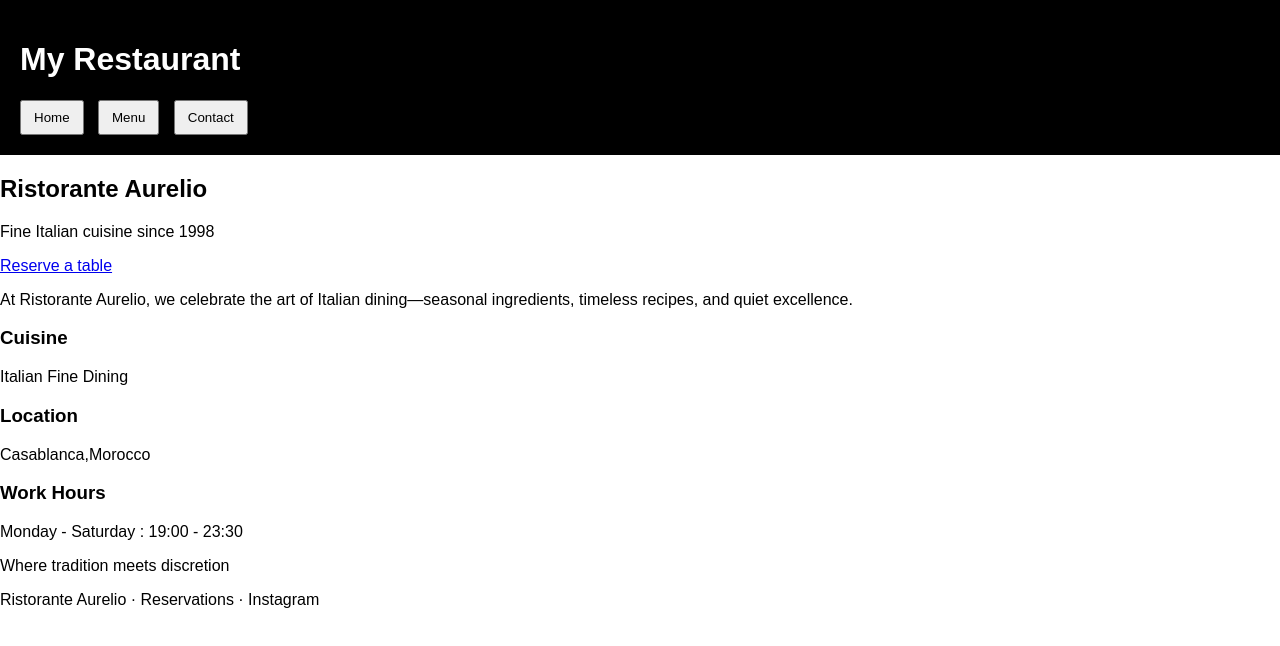
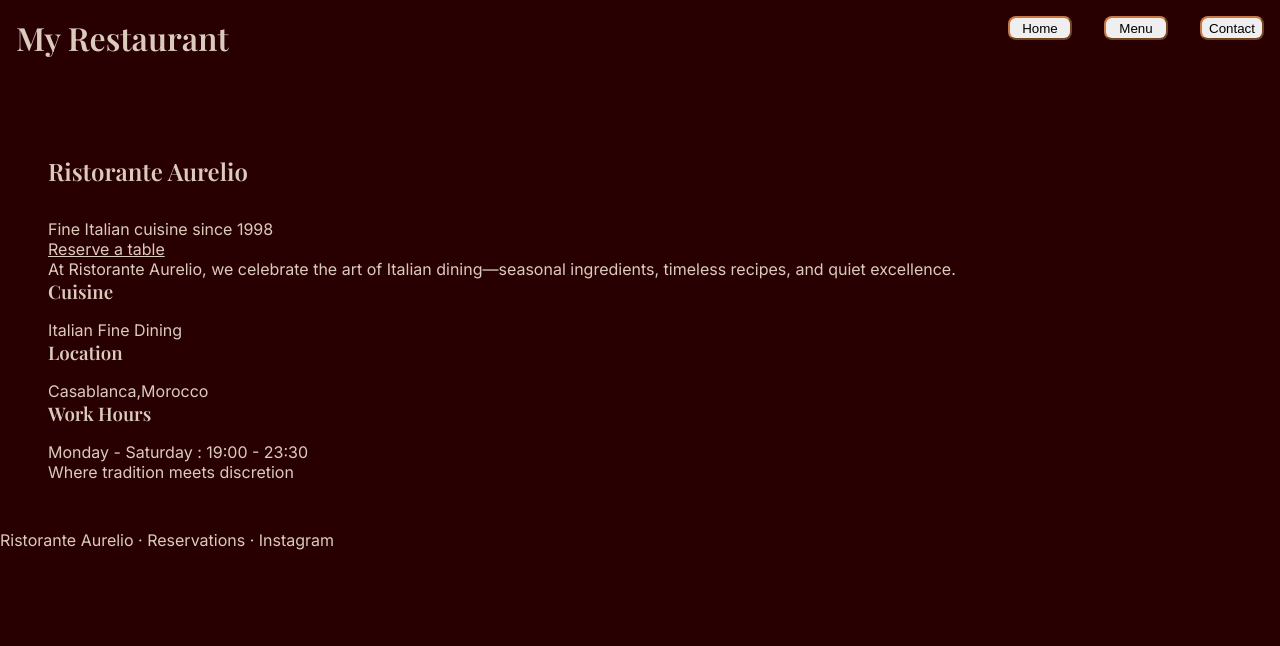
Before and after one commit to med2amine/restaurant-page, a website built with webpack: page src/index.html in a window 1280 px wide. Built offline with nearby package versions, Linux system fonts and the light colour scheme.

Commit message:
started the styling of the website

```diff
--- a/src/index.html
+++ b/src/index.html
@@ -3,6 +3,8 @@
   <head>
     <meta charset="UTF-8">
     <title>Restaurant</title>
+    <link href="https://fonts.googleapis.com/css2?family=Playfair+Display:wght@400;600&family=Inter:wght@300;400;500&display=swap" rel="stylesheet">
+
   </head>
   <body>
     <header>
--- a/src/style.css
+++ b/src/style.css
@@ -1,15 +1,69 @@
-body {
-  font-family: Arial, sans-serif;
+* {
+  padding: 0;
   margin: 0;
 }
 
-header {
-  background: black;
-  color: white;
-  padding: 20px;
+:root{
+  --background : #290001;
+  --primary-text : #DBCBBD;
+  --secondary-accent : #87431D;
+  --highlight-accent : #C87941;
+  --space-1: 8px;
+  --space-2: 16px;
+  --space-3: 24px;
+  --space-4: 32px;
+  --space-5: 48px;
+  --space-6: 64px;
+  --space-7: 96px;
+  --space-8: 128px;
 }
 
-button {
-  margin-right: 10px;
-  padding: 8px 12px;
+h1, h2, h3 {
+  font-family: 'Playfair Display', serif;
 }
+
+body {
+  font-family: 'Inter', sans-serif;
+  background-color: var(--background);
+}
+
+h1 {
+  margin-bottom: var(--space-4);
+}
+
+h2 {
+  margin-bottom: var(--space-3);
+}
+
+h3 {
+  margin-bottom: var(--space-2);
+}
+
+h1 , h2 , h3 , p, a{
+  color: var(--primary-text);
+}
+
+header{
+  padding: var(--space-2);
+  display: flex;
+  justify-content: space-between;
+}
+
+nav{
+  display: flex;
+  gap: var(--space-4);
+}
+
+button{
+  min-width: var(--space-6);
+  max-height: var(--space-3);
+  border-radius: 8px;
+  border-color: var(--highlight-accent);
+}
+
+
+main{
+  display: flex;
+  flex-direction: column;
+  padding: var(--space-5);
+}
```
